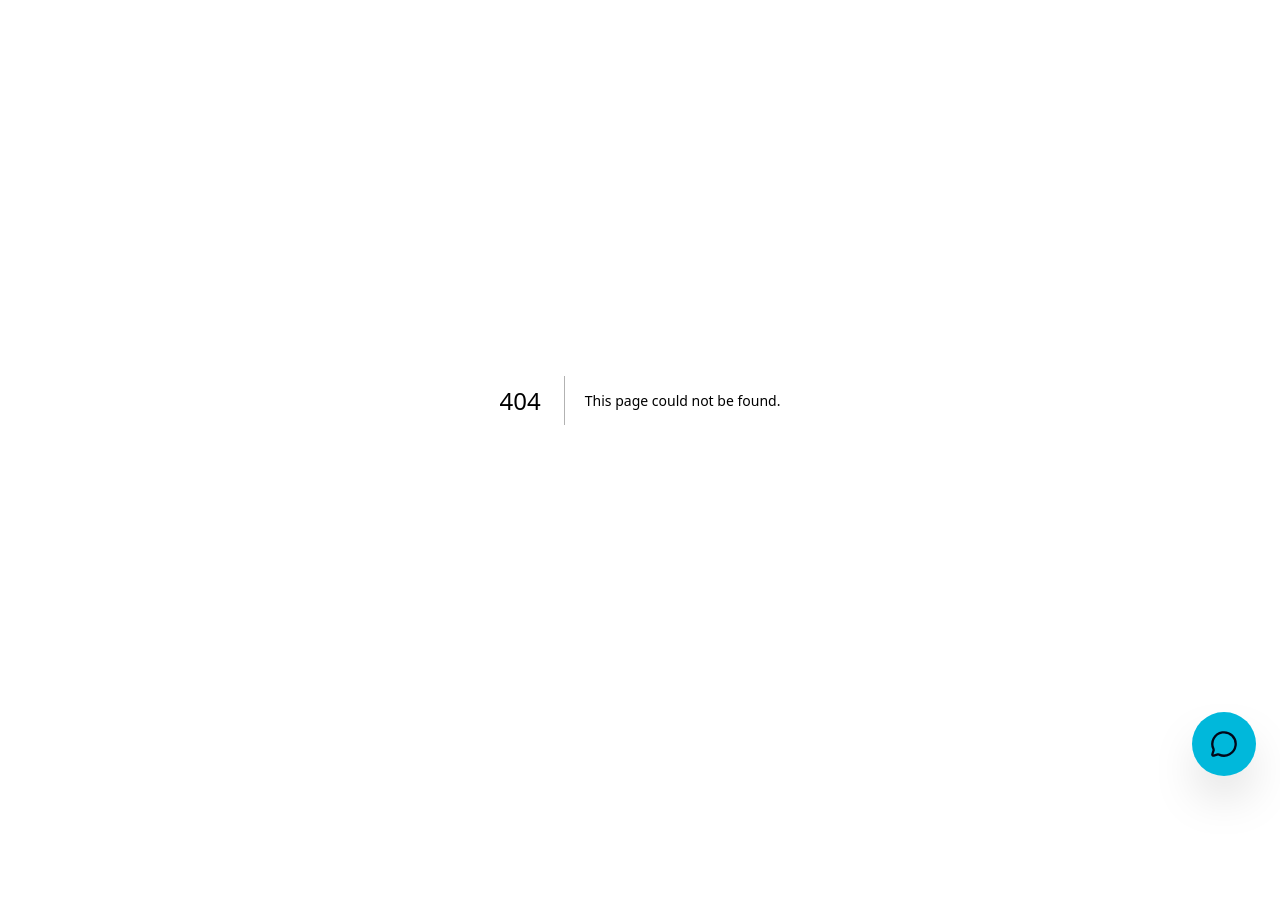
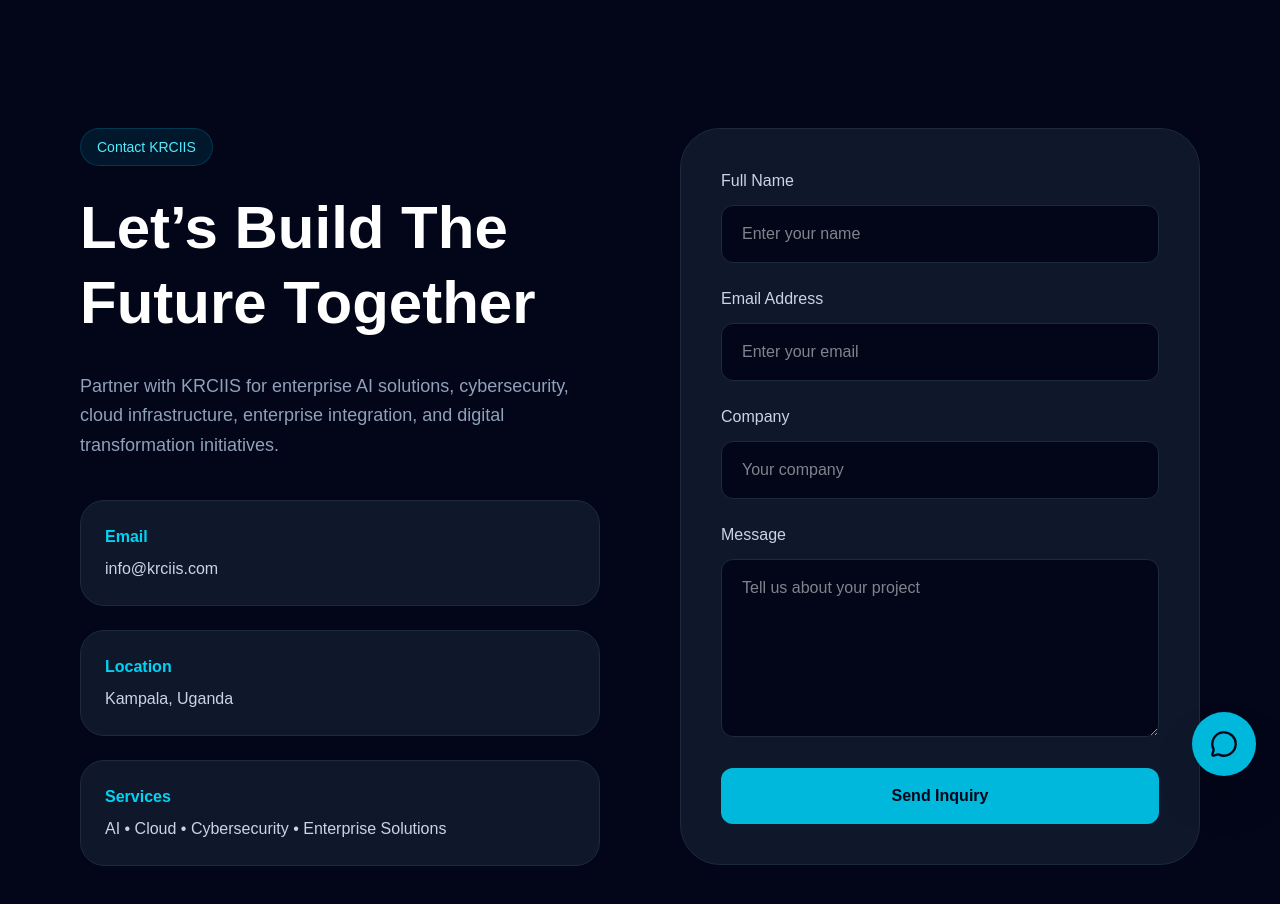
Before and after one commit to sanjaybenjamingmail/krciis-website, a Next.js app: page /contact in a window 1280 px wide. Before the commit this address had no page. Shown: the top 904 px of the page. Before the commit the page ends 800 px from the top, so only its background shows below. Built offline with nearby package versions, Linux system fonts and the light colour scheme.

Commit message:
Added contact page

```diff
--- /dev/null
+++ b/app/contact/page.tsx
@@ -0,0 +1,128 @@
+export default function ContactPage() {
+  return (
+    <main className="min-h-screen bg-slate-950 text-white px-6 lg:px-20 py-32">
+
+      <div className="max-w-7xl mx-auto grid lg:grid-cols-2 gap-20 items-center">
+
+        {/* LEFT */}
+        <div>
+
+          <div className="inline-flex items-center gap-2 bg-cyan-500/10 border border-cyan-500/20 px-4 py-2 rounded-full text-sm text-cyan-300 mb-6">
+            Contact KRCIIS
+          </div>
+
+          <h1 className="text-5xl md:text-6xl font-black leading-tight mb-8">
+            Let’s Build The Future Together
+          </h1>
+
+          <p className="text-slate-400 text-lg leading-relaxed mb-10 max-w-2xl">
+            Partner with KRCIIS for enterprise AI solutions,
+            cybersecurity, cloud infrastructure, enterprise integration,
+            and digital transformation initiatives.
+          </p>
+
+          <div className="space-y-6">
+
+            <div className="bg-slate-900 border border-slate-800 rounded-3xl p-6">
+              <div className="text-cyan-400 font-bold mb-2">
+                Email
+              </div>
+
+              <div className="text-slate-300">
+                info@krciis.com
+              </div>
+            </div>
+
+            <div className="bg-slate-900 border border-slate-800 rounded-3xl p-6">
+              <div className="text-cyan-400 font-bold mb-2">
+                Location
+              </div>
+
+              <div className="text-slate-300">
+                Kampala, Uganda
+              </div>
+            </div>
+
+            <div className="bg-slate-900 border border-slate-800 rounded-3xl p-6">
+              <div className="text-cyan-400 font-bold mb-2">
+                Services
+              </div>
+
+              <div className="text-slate-300">
+                AI • Cloud • Cybersecurity • Enterprise Solutions
+              </div>
+            </div>
+
+          </div>
+
+        </div>
+
+        {/* RIGHT */}
+        <div>
+
+          <form className="bg-slate-900 border border-slate-800 rounded-[40px] p-10 space-y-6">
+
+            <div>
+              <label className="block text-slate-300 mb-3">
+                Full Name
+              </label>
+
+              <input
+                type="text"
+                placeholder="Enter your name"
+                className="w-full bg-slate-950 border border-slate-800 rounded-xl px-5 py-4 text-white outline-none focus:border-cyan-500"
+              />
+            </div>
+
+            <div>
+              <label className="block text-slate-300 mb-3">
+                Email Address
+              </label>
+
+              <input
+                type="email"
+                placeholder="Enter your email"
+                className="w-full bg-slate-950 border border-slate-800 rounded-xl px-5 py-4 text-white outline-none focus:border-cyan-500"
+              />
+            </div>
+
+            <div>
+              <label className="block text-slate-300 mb-3">
+                Company
+              </label>
+
+              <input
+                type="text"
+                placeholder="Your company"
+                className="w-full bg-slate-950 border border-slate-800 rounded-xl px-5 py-4 text-white outline-none focus:border-cyan-500"
+              />
+            </div>
+
+            <div>
+              <label className="block text-slate-300 mb-3">
+                Message
+              </label>
+
+              <textarea
+                rows={6}
+                placeholder="Tell us about your project"
+                className="w-full bg-slate-950 border border-slate-800 rounded-xl px-5 py-4 text-white outline-none focus:border-cyan-500"
+              />
+            </div>
+
+            <button
+              type="submit"
+              className="w-full bg-cyan-500 hover:bg-cyan-400 transition text-slate-950 font-bold py-4 rounded-xl"
+            >
+              Send Inquiry
+            </button>
+
+          </form>
+
+        </div>
+
+      </div>
+
+    </main>
+  );
+}
```
